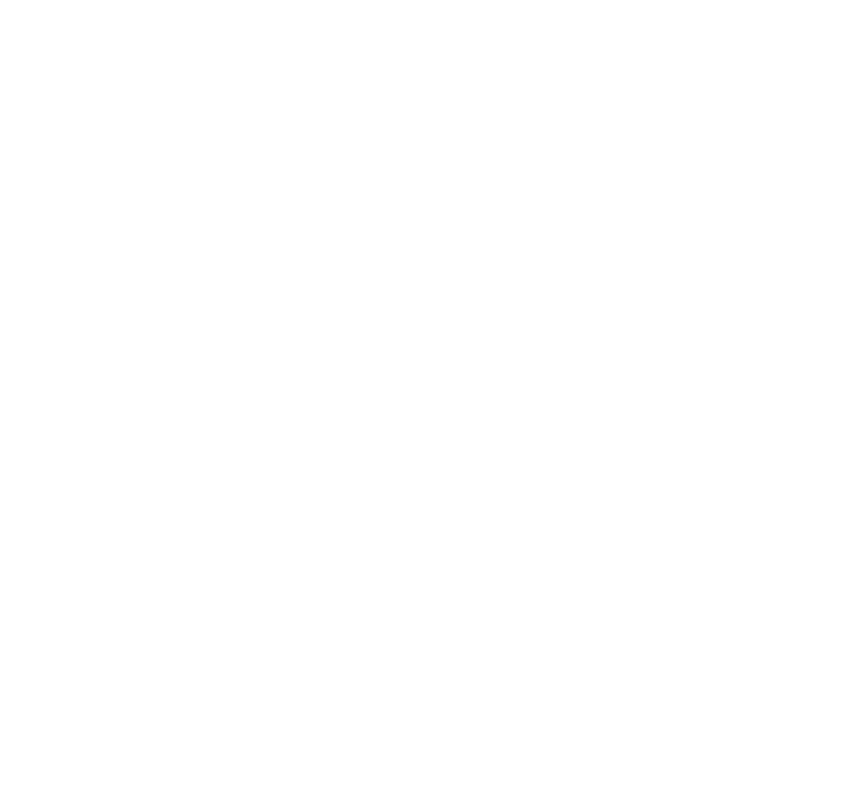
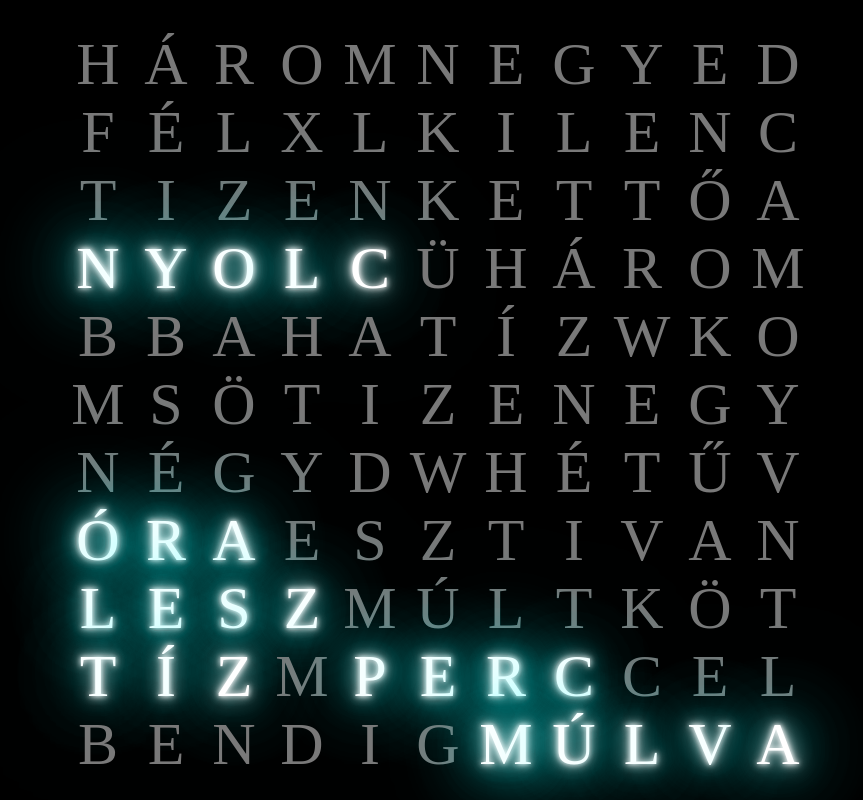
Before and after one commit to oroszlanolo/text-clock, a plain HTML site: page index.html in a window 1280 px wide. Shown: the whole page, without its empty margins (202-1065 px from the left). Drawn offline with Linux system fonts and the light colour scheme.

Commit message:
first working version

```diff
--- a/clock.json
+++ b/clock.js
@@ -1,4 +1,4 @@
-[
+export const layoutData = [
     [
         { "val": "h", "classes": ["háromnegyed"] },
         { "val": "á", "classes": ["háromnegyed"] },
@@ -142,4 +142,4 @@
         { "val": "v", "classes": ["múlva"] },
         { "val": "a", "classes": ["múlva"] }
     ]
-]
+];
--- a/index.html
+++ b/index.html
@@ -5,11 +5,14 @@
     <meta http-equiv="X-UA-Compatible" content="IE=edge">
     <meta name="viewport" content="width=device-width, initial-scale=1.0">
     <script src="script.js" type="module"></script>
+    <link rel="stylesheet" href="styles.css">
     <title>Document</title>
 </head>
 <body>
-    <div class="clock">
+    <div class="clock-container">
+        <div id="clock" class="clock">
 
+        </div>
     </div>
 
 </body>
--- /dev/null
+++ b/layout.js
@@ -0,0 +1,38 @@
+import { layoutData } from "./clock.js";
+
+const clockElement = document.getElementById("clock");
+
+export function createLayout() {
+    for(let row of layoutData) {
+        const rowElement = document.createElement('div');
+        rowElement.className = 'row';
+        for(let item of row) {
+            const itemElement = document.createElement('div');
+            itemElement.innerHTML = item.val.toUpperCase()  ;
+            itemElement.className = item.classes.join(' ');
+            rowElement.appendChild(itemElement);
+        }
+        clockElement.appendChild(rowElement);
+    }
+}
+
+let highlights = [];
+
+export function highlightWord(word) {
+    highlights.push(word);
+    console.log(word);
+    const items = document.getElementsByClassName(word)
+    for(let element of items){
+        element.classList.add("highlighted");
+    };
+}
+
+export function resetHighlight() {
+    for(let word of highlights) {
+        const items = document.getElementsByClassName(word)
+        for(let element of items){
+            element.classList.remove("highlighted");
+        };
+    }
+    highlights = [];
+}
--- a/script.js
+++ b/script.js
@@ -1,3 +1,15 @@
 import timeToString from "./timeToString.js";
+import {createLayout, highlightWord, resetHighlight} from "./layout.js";
 
-console.log(timeToString(new Date('December 17, 1995 14:50:00')));
+createLayout();
+
+function updateLayout() {
+    resetHighlight();
+    const date = new Date();
+    const timeString = timeToString(date, "-perc");
+    timeString.split(' ').forEach(word => {
+        highlightWord(word);
+    });
+}
+
+updateLayout();
--- a/styles.css
+++ b/styles.css
@@ -0,0 +1,51 @@
+* {
+    box-sizing: border-box;
+    margin: 0;
+}
+
+body {
+    background-color: black;
+    color: rgb(121, 121, 121);
+    font-size: 5rem;
+}
+
+.clock-container {
+    display: flex;
+    align-items: center;
+    justify-content: center;
+    width: 100dvw;
+    height: 100dvh;
+}
+
+.clock {
+    display: flex;
+    flex-direction: column;
+    gap: 1vmin;
+}
+
+.row {
+    display: flex;
+    flex-direction: row;
+    gap: 1vmin;
+}
+
+.row * {
+    --size: 7.5vmin;
+    width: var(--size);
+    height: var(--size);
+    font-size: var(--size);
+    text-align: center;
+}
+
+.highlighted {
+    color: white;
+
+    text-shadow:     0 0 5px #fff,
+    0 0 10px #fff,
+    0 0 20px #fff,
+    0 0 40px #0ff,
+    0 0 80px #0ff,
+    0 0 90px #0ff,
+    0 0 100px #0ff,
+    0 0 150px #0ff;
+}
--- a/timeToString.js
+++ b/timeToString.js
@@ -12,11 +12,17 @@ const hourStrings = [
     "kilenc",
     "tíz",
     "tizenegy",
-    "tizenkettő"
+    "tizenkettő",
+    "egy"
 ]
 
+const minStrings = [];
+minStrings[5] = "öt";
+minStrings[10] = "tíz";
 
-export default function timeToString(date) {
+
+
+export default function timeToString(date, minsAffix = "") {
     let [hours, mins] = normalizeTime(date);
     if(mins == 0)
         return wholeHourString(hours);
@@ -28,27 +34,28 @@ export default function timeToString(date) {
         return threequarterString(hours);
 
     switch(mins) {
+        case 0:
+            return `${hourStrings[hours]} óra van`;
         case 5:
         case 10:
-            return `${hours} óra múlt ${mins} perccel`;
+            return `${hourStrings[hours]} óra múlt ${minStrings[mins]}${minsAffix} perccel`;
         case 15:
-            return `${hours} óra múlt ${mins} perccel`;
+            return `negyed ${hourStrings[hours + 1]} van`;
         case 20:
-            return `${hours} óra múlt ${mins} perccel`;
         case 25:
-            return `${hours} óra múlt ${mins} perccel`;
+            return `fél ${hourStrings[hours + 1]} lesz ${minStrings[30 - mins]}${minsAffix} perc múlva`;
         case 30:
-            return `${hours} óra múlt ${mins} perccel`;
+            return `fél ${hourStrings[hours + 1]} van`;
         case 35:
-            return `${hours} óra múlt ${mins} perccel`;
         case 40:
-            return `${hours} óra múlt ${mins} perccel`;
+            return `fél ${hourStrings[hours + 1]} múlt ${minStrings[mins - 30]}${minsAffix} perccel`;
         case 45:
-            return `${hours} óra múlt ${mins} perccel`;
+            return `háromnegyed ${hourStrings[hours + 1]} van`;
         case 50:
-            return `${hours} óra múlt ${mins} perccel`;
         case 55:
-            return `${hours} óra múlt ${mins} perccel`;
+            return `${hourStrings[hours + 1]} óra lesz ${minStrings[60 - mins]}${minsAffix} perc múlva`;
+        default:
+            return `${hourStrings[hours]} óra múlt ${mins} perccel`;
     }
 }
 
```
